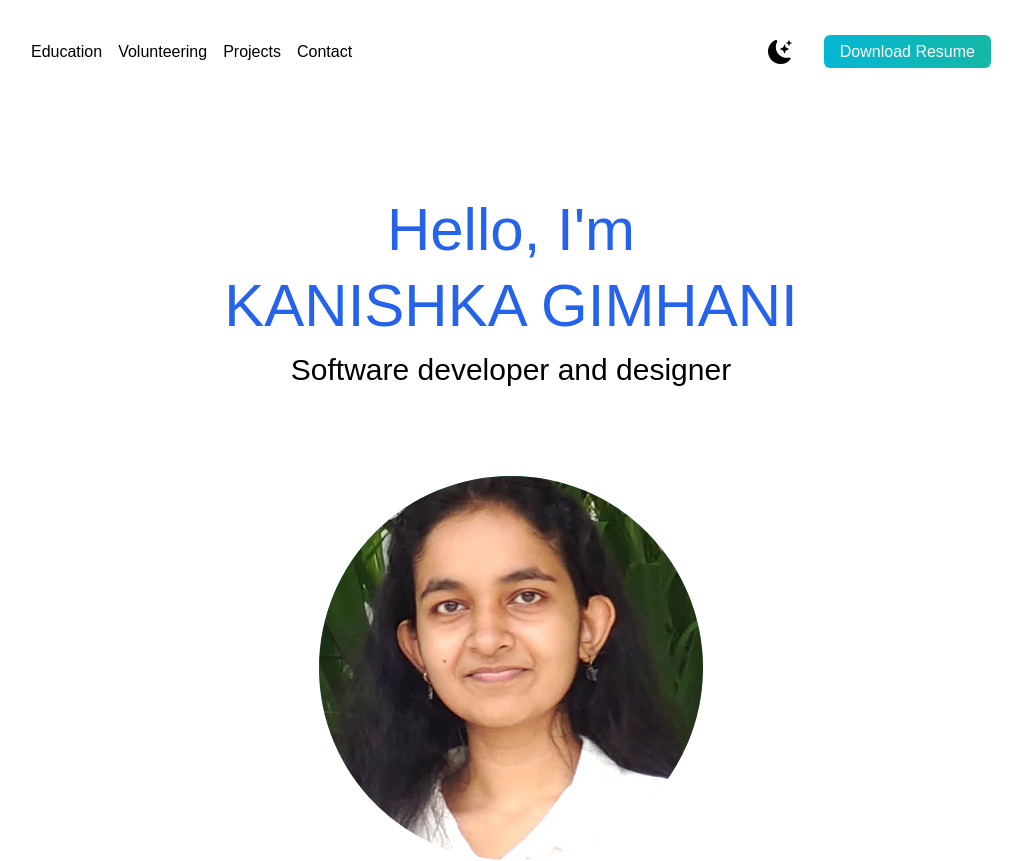
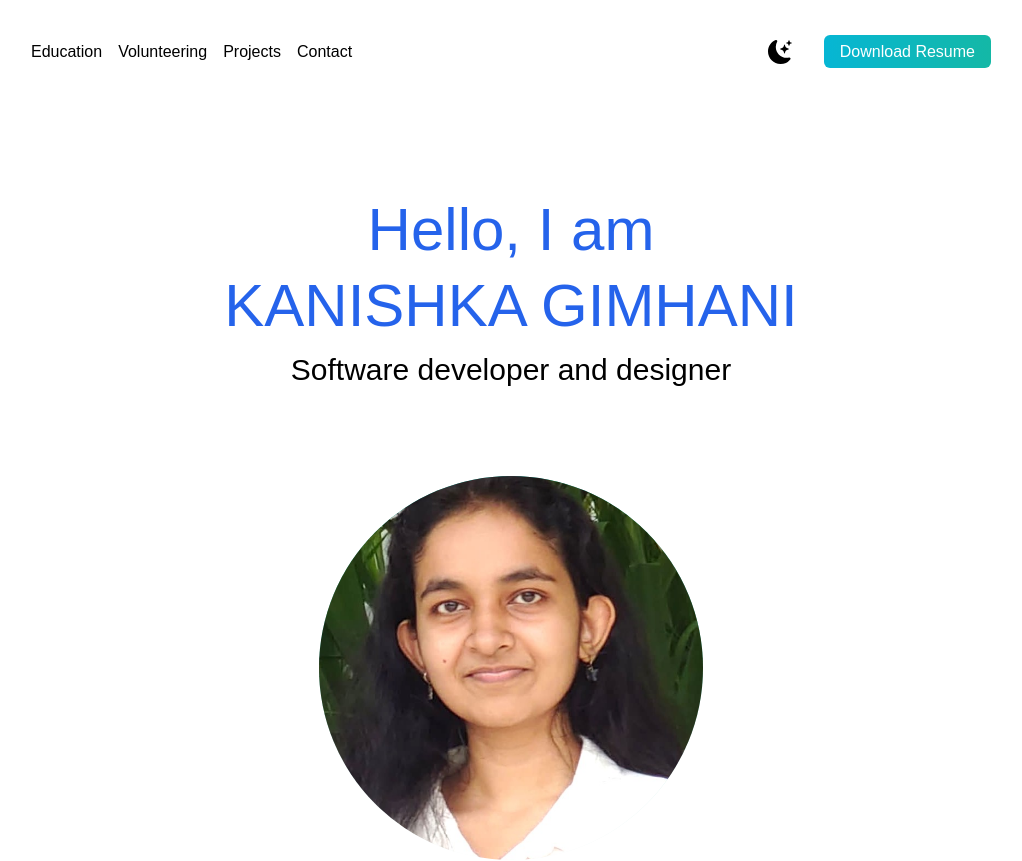
Before and after one commit to Kesh02/My-Portfolio, a Next.js app: page / in a window 1280 px wide. Shown: the top 861 px of the page, without its empty margins (129-1151 px from the left). Built offline with nearby package versions, Linux system fonts and the light colour scheme.

Commit message:
epdate index.js

```diff
--- a/pages/index.js
+++ b/pages/index.js
@@ -63,7 +63,7 @@ const downloadResume = () => {
           </nav>
           <div className="text-center p-10 py-10">
           <h3 className="text-5xl py-2 text-blue-600 font-medium dark:text-teal-400 md:text-6xl">
-            Hello, I'm
+            Hello, I am
           </h3>
             <h2 className="text-5xl py-2 text-blue-600 font-medium dark:text-teal-400 md:text-6xl">
               KANISHKA GIMHANI
@@ -72,7 +72,8 @@ const downloadResume = () => {
               Software developer and designer
             </h3>
             <div className="mx-auto bg-gradient-to-b from-teal-500 rounded-full w-80 h-80 relative overflow-hidden mt-20 md:h-96 md:w-96">
-              <Image src={deved} layout="fill" objectFit="cover" />
+            <Image src={deved} layout="fill" objectFit="cover" alt="myimage" />
+
             </div>
             <p className="text-md py-5 leading-8 text-gray-800 dark:text-gray-200 max-w-xl mx-auto md:text-xl">
             Dedicated young undergraduate currently studying a BSc Hons Information Technology degree.
```
